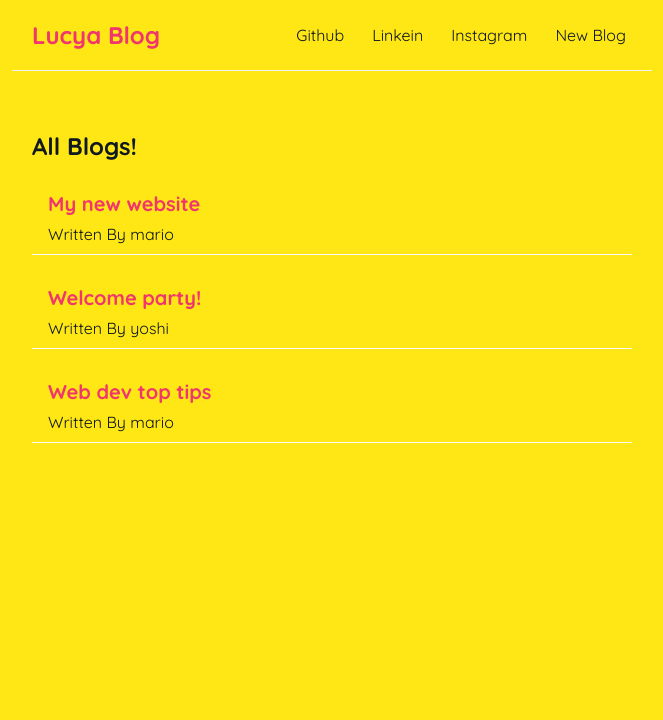
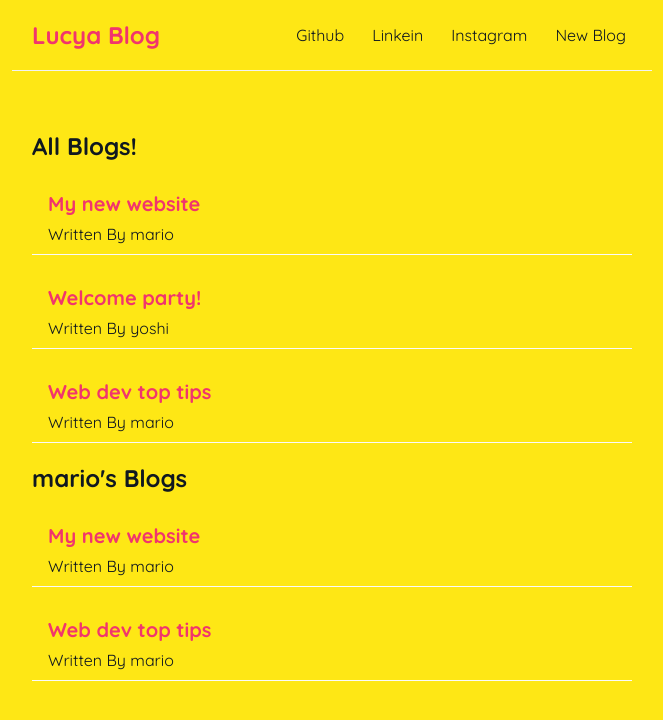
Before and after one commit to Lucy-okoth/Lucya_blog, a React (Create React App) app: page / in a window 1280 px wide. Shown: the top 720 px of the page, without its empty margins (308-971 px from the left). Built offline with nearby package versions, Linux system fonts and the light colour scheme.

Commit message:
Added prop

```diff
--- a/src/BlogList.jsx
+++ b/src/BlogList.jsx
@@ -1,7 +1,4 @@
-const BlogList = (props) => {
-    const blogs = props.blogs;
-    // console.log(blogs, props.Blog);
-    const title = props.title;
+const BlogList = ({ blogs, title}) => {
 
     return (
         <div className="blog-list">
--- a/src/Home.jsx
+++ b/src/Home.jsx
@@ -10,6 +10,7 @@
     return (
         <div className="home">
            <BlogList blogs={blogs} title="All Blogs!" />
+           <BlogList blogs={blogs.filter((blog) => blog.author === "mario")} title="mario's Blogs" />
         </div>
      );
 }
```
